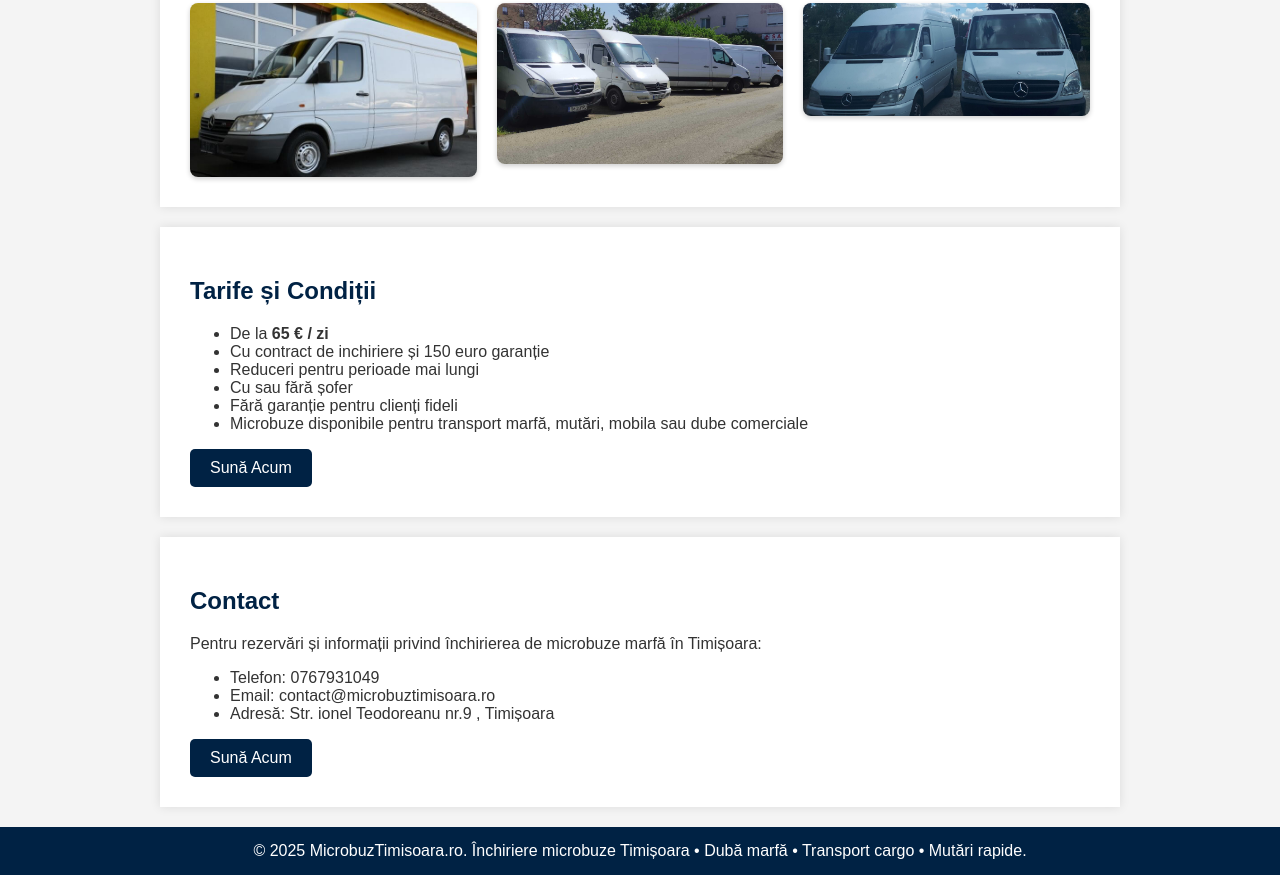
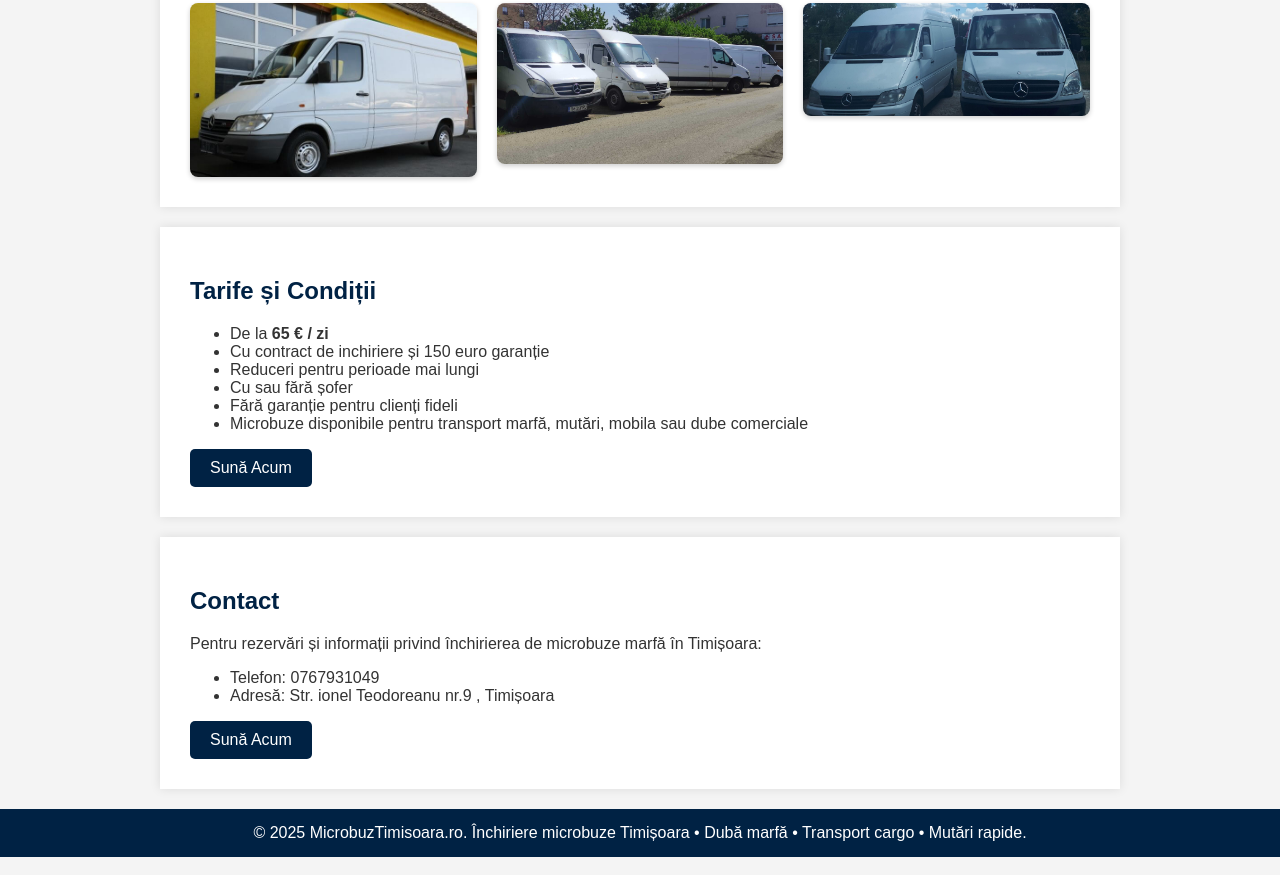
Before and after one commit to dannioan/microbuztimisoara, a plain HTML site: page index.html in a window 1280 px wide. Shown: the part 633-1508 px from the top of the page. Drawn offline with Linux system fonts and the light colour scheme.

Commit message:
Update index.html

```diff
--- a/index.html
+++ b/index.html
@@ -69,7 +69,7 @@
     <p>Pentru rezervări și informații privind închirierea de microbuze marfă în Timișoara:</p>
     <ul>
       <li>Telefon: 0767931049  </li>
-      <li>Email: contact@microbuztimisoara.ro</li>
+
       <li>Adresă: Str. ionel Teodoreanu nr.9 , Timișoara</li>
     </ul>
     <a href="tel:+40767931049" class="btn">Sună Acum</a>
```
